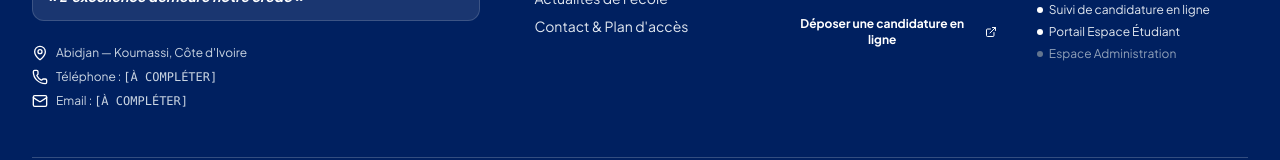
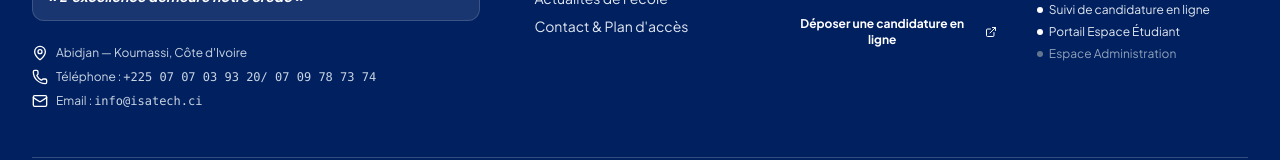
Before and after one commit to Milano417/isatech-website, a React (Vite) app: page / in a window 1280 px wide. Shown: the part 5103-5263 px from the top of the page. Built offline with nearby package versions, Linux system fonts and the light colour scheme.

Commit message:
ajout des contacts dans le footer

```diff
--- a/src/components/layout/Footer.tsx
+++ b/src/components/layout/Footer.tsx
@@ -70,11 +70,11 @@ export const Footer: React.FC<FooterProps> = ({ onNavigate }) => {
               </div>
               <div className="flex items-center gap-2">
                 <Phone className="w-4 h-4 text-white shrink-0" />
-                <span>Téléphone : <span className="text-slate-300 font-mono">[À COMPLÉTER]</span></span>
+                <span>Téléphone : <span className="text-slate-300 font-mono">+225 07 07 03 93 20/ 07 09 78 73 74</span></span>
               </div>
               <div className="flex items-center gap-2">
                 <Mail className="w-4 h-4 text-white shrink-0" />
-                <span>Email : <span className="text-slate-300 font-mono">[À COMPLÉTER]</span></span>
+                <span>Email : <span className="text-slate-300 font-mono">info@isatech.ci</span></span>
               </div>
             </div>
           </div>
```
